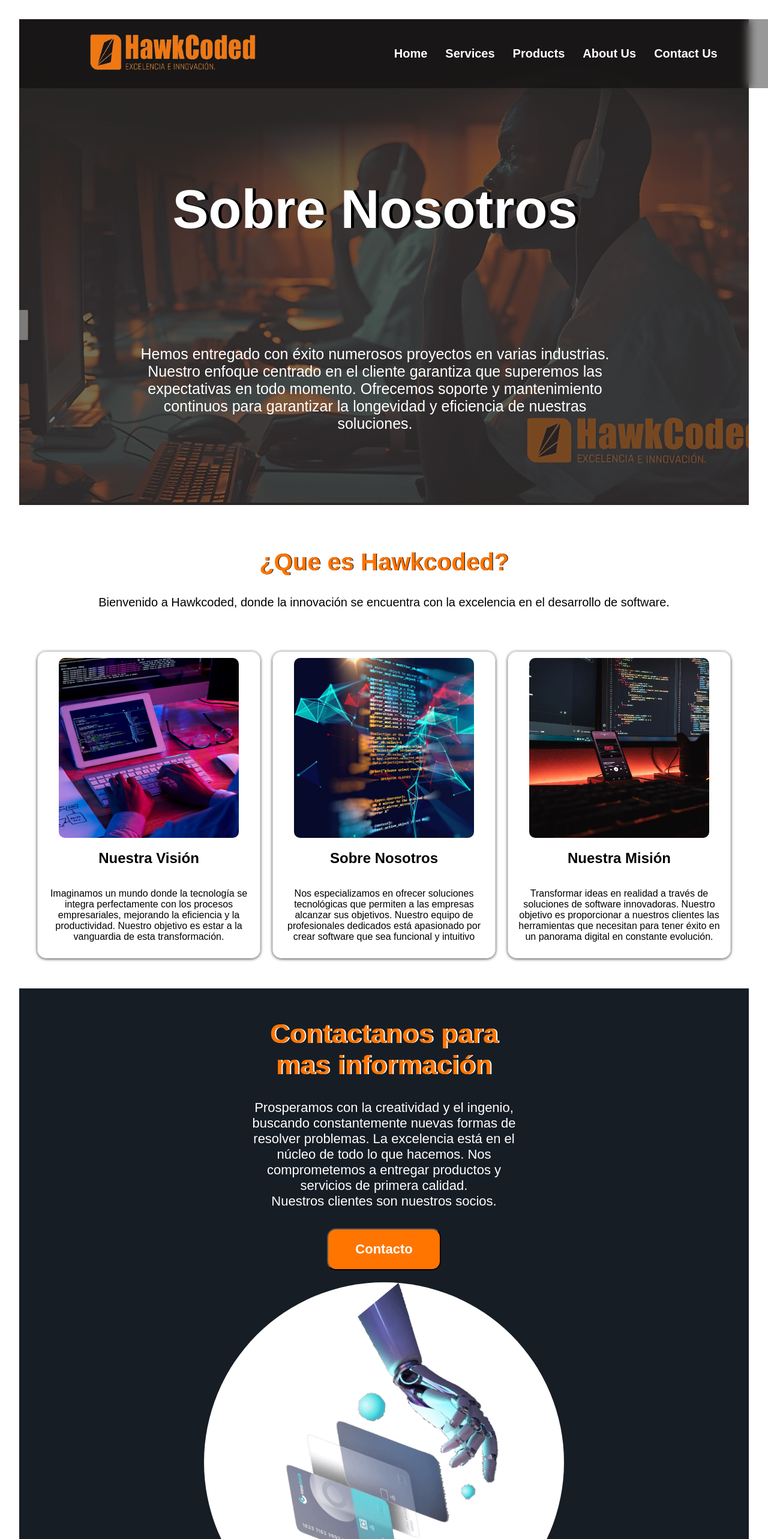
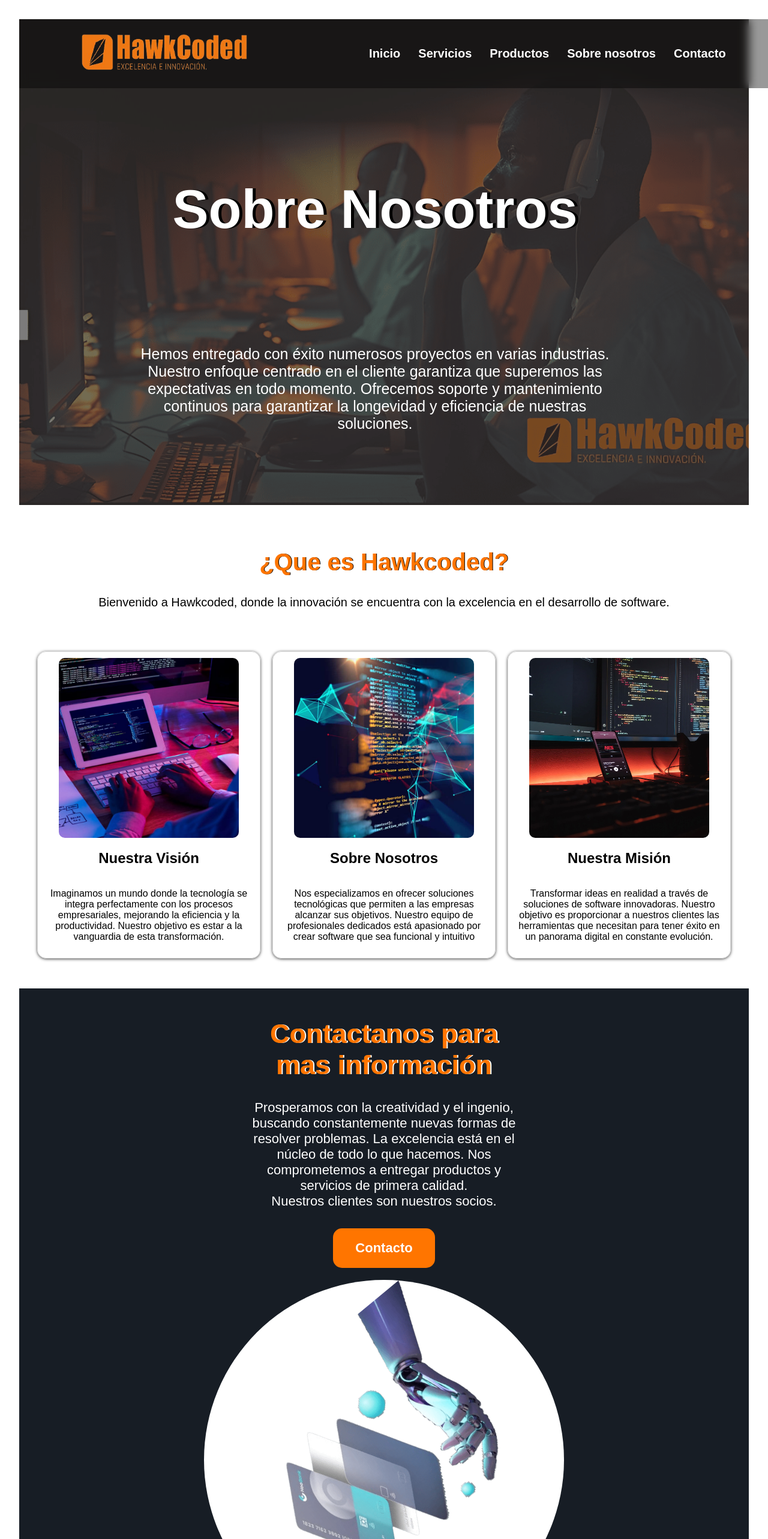
Before and after one commit to sol1217/hawkcoded, a React (Vite) app: page /about in a window 1280 px wide. Shown: the top 2566 px of the page at 60% size. Built offline with nearby package versions, Linux system fonts and the light colour scheme.

Commit message:
img about

```diff
--- a/src/components/layout/NavMenu/NavMenu.tsx
+++ b/src/components/layout/NavMenu/NavMenu.tsx
@@ -6,7 +6,7 @@ const NavMenu = ({ flexDirection = "", color = "" }) => {
       <NavMenuLinks $flexDirection={flexDirection} $color={color}>
         <li>
           <LinkContainer $flexDirection={flexDirection} $color={color} href="/">
-            Home
+            Inicio
           </LinkContainer>
         </li>
         <li>
@@ -15,7 +15,7 @@ const NavMenu = ({ flexDirection = "", color = "" }) => {
             $color={color}
             href="/services"
           >
-            Services
+            Servicios
           </LinkContainer>
         </li>
         <li>
@@ -24,7 +24,7 @@ const NavMenu = ({ flexDirection = "", color = "" }) => {
             $color={color}
             href="/products"
           >
-            Products
+            Productos
           </LinkContainer>
         </li>
         <li>
@@ -33,7 +33,7 @@ const NavMenu = ({ flexDirection = "", color = "" }) => {
             $color={color}
             href="/about"
           >
-            About Us
+            Sobre nosotros
           </LinkContainer>
         </li>
         <li>
@@ -42,7 +42,7 @@ const NavMenu = ({ flexDirection = "", color = "" }) => {
             $color={color}
             href="/contact"
           >
-            Contact Us
+            Contacto
           </LinkContainer>
         </li>
       </NavMenuLinks>
--- a/src/index.css
+++ b/src/index.css
@@ -7,9 +7,7 @@ a {
   font-weight: 500;
   text-decoration: inherit;
 }
-a:hover {
-  color: #ff7500;
-}
+
 
 h1 {
   font-size: 3.2em;
--- a/src/pages/About/About.elements.ts
+++ b/src/pages/About/About.elements.ts
@@ -171,20 +171,18 @@ export const InformationContact = styled.span`
   }
 `;
 
-export const ButtonContact = styled.button`
+export const ButtonContact = styled.a`
   padding: 20px;
-  width: 190px;
+  width: 130px;
+  display: flex;
+  justify-content: center;
+  align-items: center;
   background-color: #ff7500;
   color: white;
   font-size: 22px;
   font-weight: bold;
   border-radius: 15px;
   cursor: pointer;
-  transition: transform 0.3s ease;
-
-  &:hover {
-    transform: scale(1.04);
-  }
 `;
 
 export const IconContainer = styled.div`
@@ -339,10 +337,6 @@ export const InformationAboutUs = styled.div`
 export const AboutImg = styled.img`
   width: 500px;
   height: 500px;
-  border-radius: 50%;
-  box-shadow: 1px 1px 5px 5px rgba(0, 0, 0, 0.89);
-  -webkit-box-shadow: 1px 1px 5px 5px rgba(0, 0, 0, 0.89);
-  -moz-box-shadow: 1px 1px 5px 5px rgba(0, 0, 0, 0.89);
   transition: transform 0.3s ease;
 
   &:hover {
--- a/src/pages/About/About.tsx
+++ b/src/pages/About/About.tsx
@@ -35,7 +35,6 @@ import start from "../../../public/Star.svg";
 import robot from "../../assets/png/robot.png";
 import { departments, features } from "./constants.ts";
 import { fadeIn } from "../../../styles/animations.ts";
-import Slider from "/src/components/layout/Slider/Slider.tsx";
 
 export default function About() {
   return (
@@ -81,7 +80,7 @@ export default function About() {
             <br />
             Nuestros clientes son nuestros socios.
           </InformationContact>
-          <ButtonContact>Contacto</ButtonContact>
+          <ButtonContact href="/contact">Contacto</ButtonContact>
         </ContactInformarionWrap>
         <IconContainer>
           <ImageContact src={robot} />
@@ -117,9 +116,9 @@ export default function About() {
       </section>
 
       <InformationAboutUsWrap>
-        <AboutImg src={service} data-aos="fade-right"/>
+        <AboutImg src={service} data-aos="fade-right" />
         <InformationAboutUs data-aos="fade-left">
-          <TitleAbout>Our membership for you.</TitleAbout>
+          <TitleAbout> Ayudar a su empresa a crecer</TitleAbout>
           <TextAbout>
             Además de los servicios mencionados, nos especializamos en adaptar
             cada solución a las necesidades específicas de nuestros clientes,
@@ -135,8 +134,6 @@ export default function About() {
           </TextAbout>
         </InformationAboutUs>
       </InformationAboutUsWrap>
-
-      <Slider/>
     </AboutContainer>
   );
 }
--- a/src/pages/Products/Products/ProductsMain.tsx
+++ b/src/pages/Products/Products/ProductsMain.tsx
@@ -15,6 +15,7 @@ import {
   H2Title,
   PTitleContainer,
 } from "../../../components/GlobalStyles/GlobalStyles.elements.ts";
+import Slider from "../../../components/layout/Slider/Slider.tsx";
 
 interface Producto {
   title: string;
@@ -71,6 +72,8 @@ const ProductsMain: React.FC = () => {
           </CardContainer>
         ))}
       </ProductsContainer>
+
+      <Slider />
     </>
   );
 };
```
Also changed, not shown: src/assets/png/services.png.
